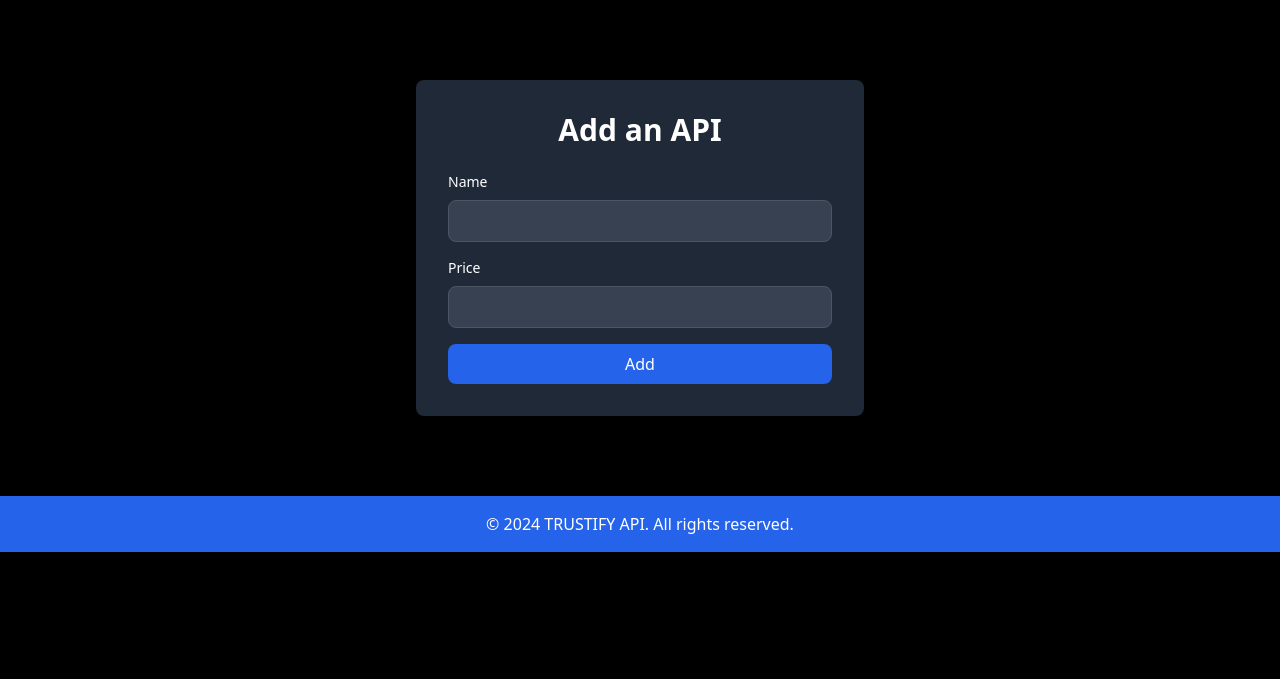
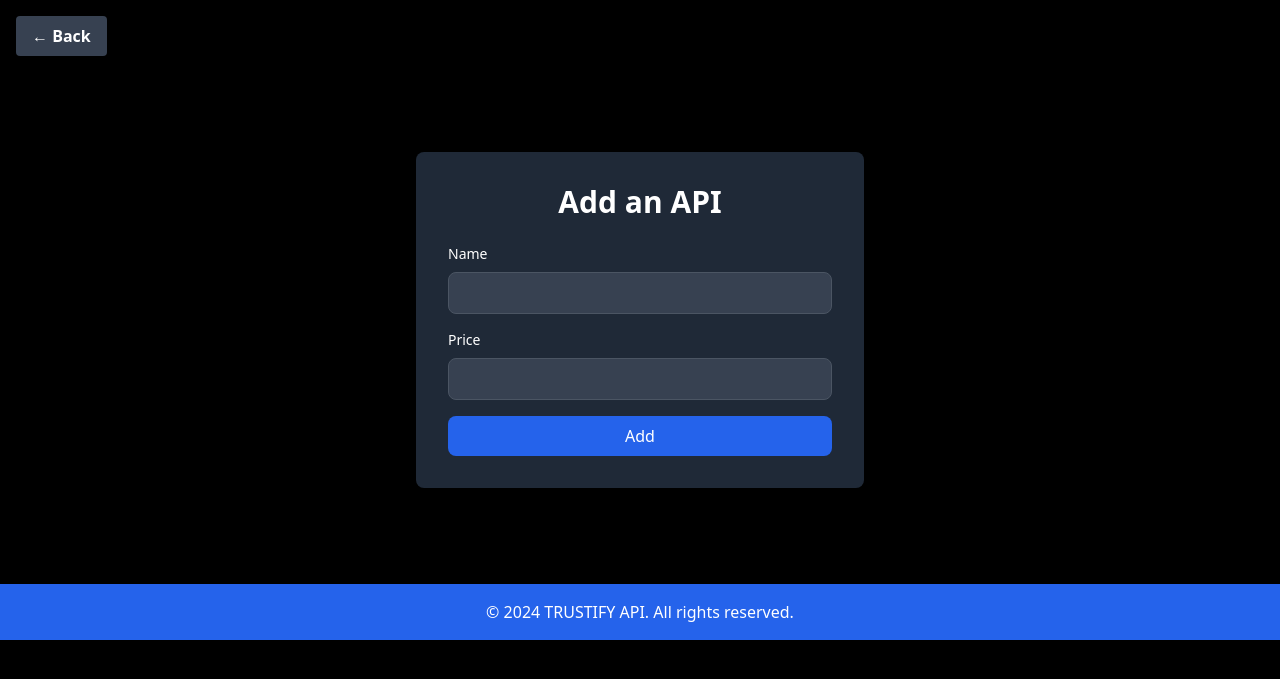
Before and after one commit to Ahmed1234578/apiapp_main_final, a Flask app: page /add_api in a window 1280 px wide. Shown: the part 64-743 px from the top of the page. Run offline with Flask 3, Linux system fonts and the light colour scheme; a user stored in the database is signed in; some libraries are stand-ins or nearby versions.

Commit message:
Update base.html

```diff
--- a/apiapp_main_final/app/templates/base.html
+++ b/apiapp_main_final/app/templates/base.html
@@ -26,9 +26,24 @@
             </nav>
         </div>
     </header>
-    <main>
+    <main class="p-4">
+        <div class="flex justify-between items-center mb-4">
+            <button onclick="history.back()" class="bg-gray-700 hover:bg-gray-600 text-white font-bold py-2 px-4 rounded">
+                ← Back
+            </button>
+
+            {% if 'user_id' in session and 'admin_id' not in session %}
+                <a href="{{ url_for('main.logout') }}" class="bg-red-600 hover:bg-red-700 text-white font-bold py-2 px-4 rounded">
+                    Logout
+                </a>
+            {% endif %}
+        </div>
+
         {% block content %}{% endblock %}
     </main>
+
+
+
     <footer class="bg-blue-600 text-white py-4">
         <div class="container mx-auto text-center">
             <p>© 2024 TRUSTIFY API. All rights reserved.</p>
```
